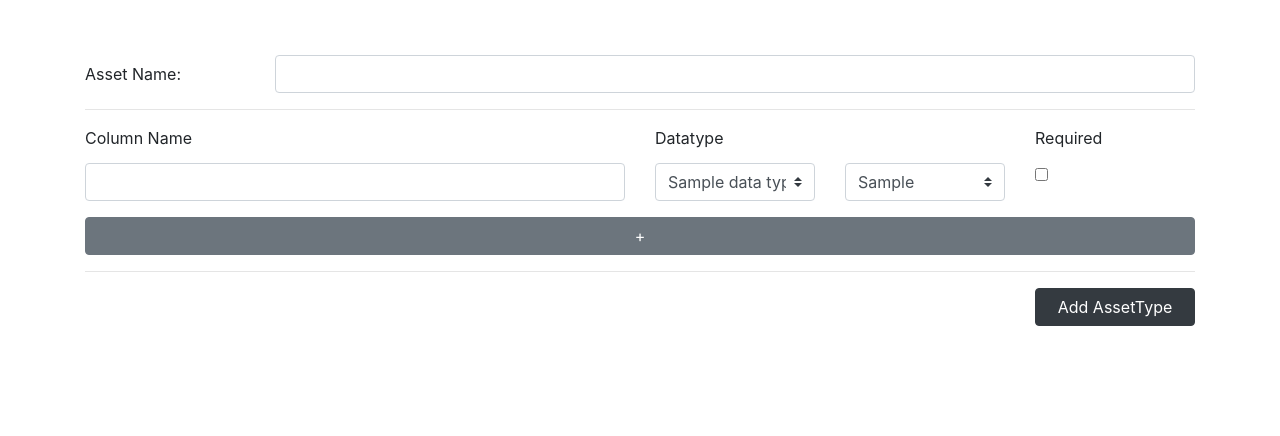
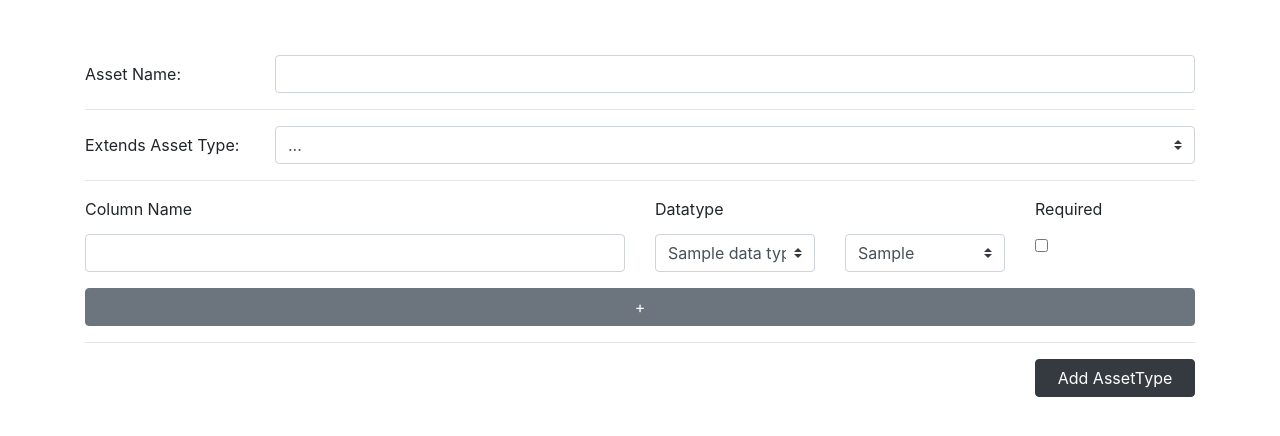
Before and after one commit to PDT42/AnyBase, a Python web app: template res/templates/create-asset-type.html in a window 1280 px wide. Shown: the part 56-492 px from the top of the page. Run offline with Jinja, Linux system fonts and the light colour scheme; the template is opened without the code that fills it: most values are stand-ins (such as "Sample title", 1, 10 or a date in 2020); some libraries are stand-ins or nearby versions.

Commit message:
Added Input Option for setting a super type

```diff
--- a/res/templates/create-asset-type.html
+++ b/res/templates/create-asset-type.html
@@ -17,6 +17,22 @@
                 <label for="assetName" class="col-md-2 col-form-label">Asset Name:</label>
                 <div class="col-md-10">
                     <input type="text" class="form-control" name="assetName" id="assetName">
+                </div>
+            </div>
+
+            <hr/>
+
+            <div class="form-group row">
+                <label for="superType" class="col-md-2 col-form-label">Extends Asset Type:</label>
+                <div class="col-md-10">
+                    <select class="form-control custom-select" name="superType" id="superType">
+                        <option value="0" selected>...</option>
+
+                        {% for asset_type in asset_types %}
+                        <option value="{{ asset_types[asset_type] }}">{{ asset_type }}</option>
+                        {% endfor %}
+
+                    </select>
                 </div>
             </div>
 
```
